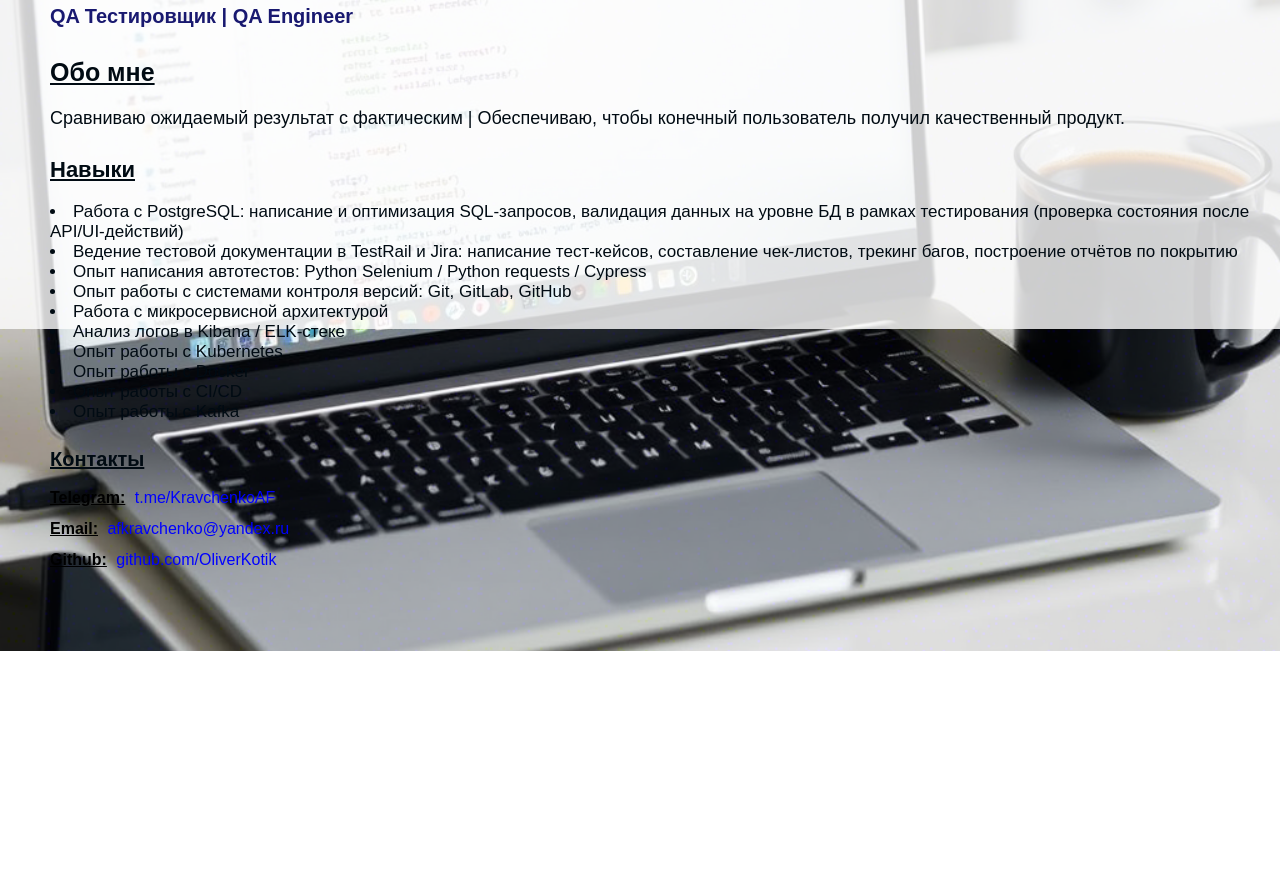
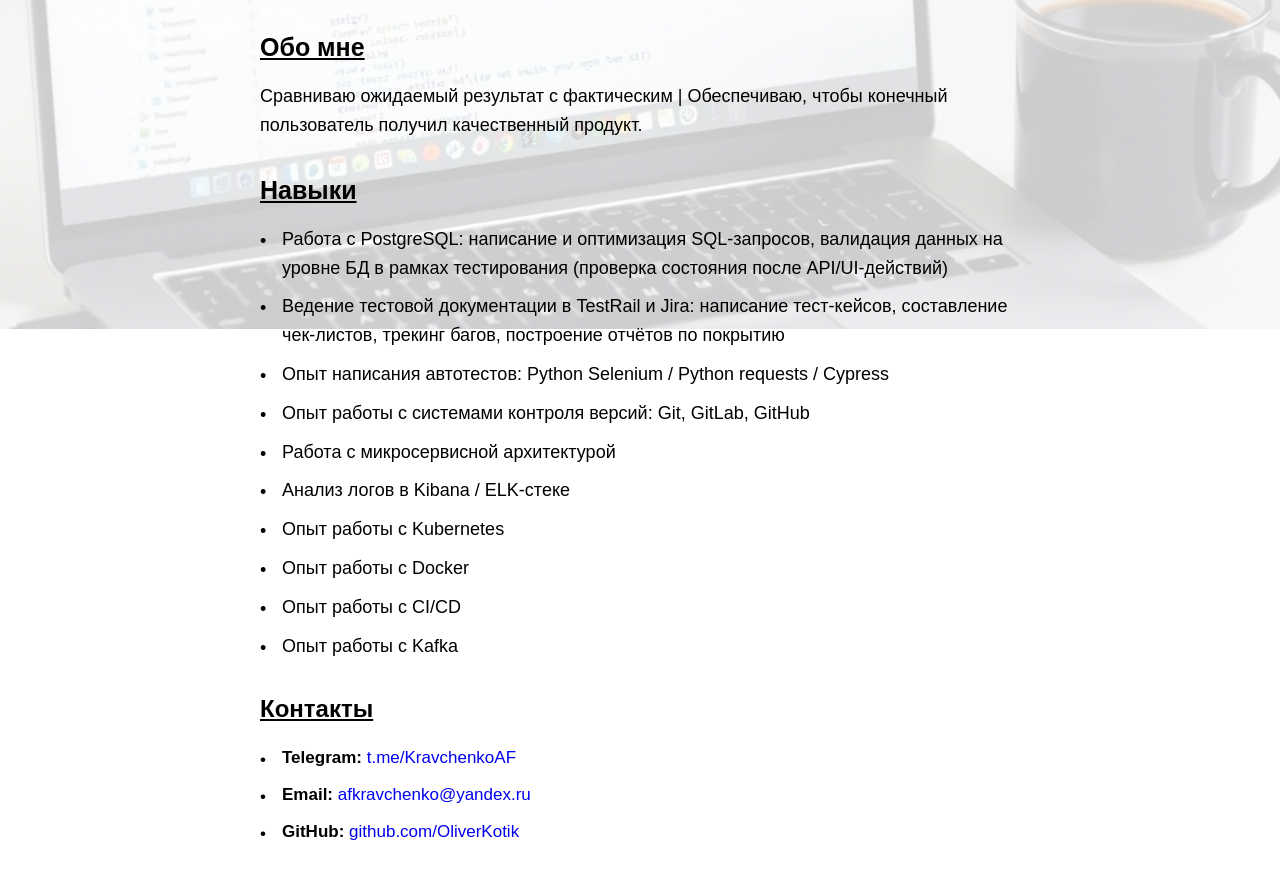
Before and after one commit to OliverKotik/my-website-test-, a plain HTML site: page index.html in a window 1280 px wide. Shown: the part 471-1366 px from the top of the page. Before the commit the page ends 1122 px from the top, so only its background shows below. Drawn offline with Linux system fonts and the light colour scheme.

Commit message:
Версия_от_10.11.2025

```diff
--- a/index.html
+++ b/index.html
@@ -2,55 +2,48 @@
 <html lang="ru">
 <head>
     <meta charset="UTF-8">
-    <title>Кравченко Александр - QA Тестировщик</title>
+    <meta name="viewport" content="width=device-width, initial-scale=1.0">
+    <title>Кравченко Александр — QA Тестировщик</title>
+    <link rel="stylesheet" href="stile.css">
 </head>
-<link rel="stylesheet" href="stile.css">
 <body>
-    <a href="https://t.me/KravchenkoAF" target="_blank" style="text-decoration: none;">
-    <button id="bb1">
-        <img src="111.jpg" alt="Фото не загрузилось">
-    </button>
-    </a>
-    <h1 id="hh1">Кравченко Александр</h1>
-    <p id="pp1"><strong>QA Тестировщик | QA Engineer </strong></p>
+    <main class="container">
+        <a href="https://t.me/KravchenkoAF" class="avatar-link" target="_blank">
+            <img src="111.jpg" alt="Кравченко Александр — QA Engineer" class="avatar">
+        </a>
 
-    <div>
-        <h2 id="hh2">Обо мне</h2>
-        <p id="pp2">Сравниваю ожидаемый результат с фактическим | Обеспечиваю, чтобы конечный пользователь получил качественный продукт.</p>
-    </div>
+        <h1 class="name">Кравченко Александр</h1>
+        <p class="role"><strong>QA Тестировщик | QA Engineer</strong></p>
 
-    <div>
-        <h2 id="hh3">Навыки</h2>
-            <li class="ll1">Работа с PostgreSQL: написание и оптимизация SQL-запросов, валидация данных на уровне БД в рамках тестирования (проверка состояния после API/UI-действий)</li>
-            <li class="ll1">Ведение тестовой документации в TestRail и Jira: написание тест-кейсов, составление чек-листов, трекинг багов, построение отчётов по покрытию</li>
-            <li class="ll1">Опыт написания автотестов: Python Selenium / Python requests / Cypress</li>
-            <li class="ll1">Опыт работы с системами контроля версий: Git, GitLab, GitHub</li>
-            <li class="ll1">Работа с микросервисной архитектурой</li>
-            <li class="ll1">Анализ логов в Kibana / ELK-стеке</li>
-            <li class="ll1">Опыт работы с Kubernetes</li>
-            <li class="ll1">Опыт работы с Docker</li>
-            <li class="ll1">Опыт работы с CI/CD</li>
-            <li class="ll1">Опыт работы с Kafka</li>
-    </div>
+        <section class="about">
+            <h2>Обо мне</h2>
+            <p>Сравниваю ожидаемый результат с фактическим | Обеспечиваю, чтобы конечный пользователь получил качественный продукт.</p>
+        </section>
 
-    <div>
-    <h2 id="hh4">Контакты</h2>
-        <li class="ll2">
-            <strong>Telegram:</strong>
-            <a href="https://t.me/KravchenkoAF" target="_blank">t.me/KravchenkoAF</a>
-        </li>
-        <li class="ll2">
-            <strong>Email:</strong>
-            <a href="mailto:afkravchenko@yandex.ru" target="_blank">afkravchenko@yandex.ru</a>
-        </li>
-        <li class="ll2">
-            <strong>Github:</strong>
-            <a href="https://github.com/OliverKotik " target="_blank">github.com/OliverKotik</a>
-        </li>
-</div>
+        <section class="skills">
+            <h2>Навыки</h2>
+            <ul>
+                <li>Работа с PostgreSQL: написание и оптимизация SQL-запросов, валидация данных на уровне БД в рамках тестирования (проверка состояния после API/UI-действий)</li>
+                <li>Ведение тестовой документации в TestRail и Jira: написание тест-кейсов, составление чек-листов, трекинг багов, построение отчётов по покрытию</li>
+                <li>Опыт написания автотестов: Python Selenium / Python requests / Cypress</li>
+                <li>Опыт работы с системами контроля версий: Git, GitLab, GitHub</li>
+                <li>Работа с микросервисной архитектурой</li>
+                <li>Анализ логов в Kibana / ELK-стеке</li>
+                <li>Опыт работы с Kubernetes</li>
+                <li>Опыт работы с Docker</li>
+                <li>Опыт работы с CI/CD</li>
+                <li>Опыт работы с Kafka</li>
+            </ul>
+        </section>
 
-    <div>
-        <p id="pp3"></p>
-    </div>
+        <section class="contacts">
+            <h2>Контакты</h2>
+            <ul>
+                <li><strong>Telegram:</strong> <a href="https://t.me/KravchenkoAF" target="_blank">t.me/KravchenkoAF</a></li>
+                <li><strong>Email:</strong> <a href="mailto:afkravchenko@yandex.ru">afkravchenko@yandex.ru</a></li>
+                <li><strong>GitHub:</strong> <a href="https://github.com/OliverKotik" target="_blank">github.com/OliverKotik</a></li>
+            </ul>
+        </section>
+    </main>
 </body>
 </html>
--- a/stile.css
+++ b/stile.css
@@ -1,126 +1,165 @@
- body {
+* {
     margin: 0;
     padding: 0;
-          background-image: url(222.jpg);
+    box-sizing: border-box;
+}
+
+body {
+    font-family: Arial, sans-serif;
+    color: #000;
+    line-height: 1.6;
+    padding: env(safe-area-inset-top) env(safe-area-inset-right) env(safe-area-inset-bottom) env(safe-area-inset-left);
+    min-height: 100vh;
+    position: relative;
+    font-size: 17px; /* ← базовый размер: +1px */
+}
+
+/* Единственный фон — через ::before */
+body::before {
+    content: '';
+    position: fixed;
+    top: 0; left: 0; right: 0; bottom: 0;
+    background-image: url('222.jpg');
     background-size: cover;
     background-position: center;
+    background-attachment: fixed;
     background-repeat: no-repeat;
-        }
-        body::before {
-        content: "";
-        position: fixed;
-        top: 0;
-        left: 0;
-        width: 100%;
-        height: 100%;
-        background-color: rgba(255, 255, 255, 0.8);
+    opacity: 0.2;
     z-index: -1;
 }
 
-  #hh1 {
-            font-family: Fira Sans, sans-serif;
-            font-size: 40px;
-            color: #191970;
-            padding: 0px 0px 0px 50px;
+.container {
+    max-width: 800px;
+    margin: 0 auto;
+    padding: 20px 20px 40px;
 }
 
-  #pp1 {
-            font-family: Fira Sans, sans-serif;
-            font-size: 20px;
-            color: #191970;
-            padding: 0px 0px 0px 50px;
+/* Аватар — 300×300 px, по левому краю */
+.avatar-link {
+    display: block;
+    width: 300px;
+    height: 300px;
+    margin: 30px 0 30px;
+    border-radius: 50%;
+    overflow: hidden;
+    box-shadow: 0 6px 20px rgba(0,0,0,0.3);
+    transition: transform 0.3s, box-shadow 0.3s;
 }
 
-  #hh2 {
-            font-family: Fira Sans, sans-serif;
-            font-size: 25px;
-            color: #010B13;
-            padding: 10px 0px 0px 50px;
+.avatar-link:hover {
+    transform: scale(1.03);
+    box-shadow: 0 10px 30px rgba(0,0,0,0.4);
+}
+
+.avatar {
+    width: 100%;
+    height: 100%;
+    object-fit: cover;
+    display: block;
+}
+
+/* === ШРИФТ +1px === */
+.name {
+    font-size: 30px; /* было 28px */
+    margin: 10px 0 5px;
+    color: #191970;
+}
+
+.role {
+    font-size: 22px; /* было 18px */
+    margin-bottom: 30px;
+    font-weight: bold;
+    color: #191970;
+}
+
+h2 {
+    font-size: 25px; /* было 24px */
+    margin: 30px 0 15px;
+    color: #000;
     text-decoration: underline;
 }
 
-  #pp2 {
-            font-family: Fira Sans, sans-serif;
-            font-size: 18px;
-            color: #010B13;
-            padding: 0px 0px 0px 50px;
+/* Основной текст и навыки — +1px */
+p,
+.skills li {
+    font-size: 18px; /* было 17px */
 }
 
-  #hh3 {
-            font-family: Fira Sans, sans-serif;
-            font-size: 22px;
-            color: #010B13;
-            padding: 10px 0px 0px 50px;
+/* === КОНТАКТЫ — БЕЗ ИЗМЕНЕНИЙ (остаётся 17px) === */
+.contacts h2 {
+    font-size: 24px; /* без +1px */
+}
+
+.contacts li {
+    font-size: 17px; /* ← как было */
+}
+
+/* Списки — общий стиль */
+ul {
+    list-style: none;
+    padding-left: 0;
+}
+
+ul li {
+    margin-bottom: 10px;
+    padding-left: 22px;
+    position: relative;
+}
+
+ul li::before {
+    content: '•';
+    color: #000;
+    position: absolute;
+    left: 0;
+    top: 2px;
+}
+
+/* Ссылки — единый синий цвет */
+a {
+    color: #0000ee;
+    text-decoration: none;
+}
+
+a:hover {
     text-decoration: underline;
 }
 
-  .ll1 {
-            font-family: Fira Sans, sans-serif;
-            font-size: 17px;
-            color: #010B13;
-            padding: 0px 0px 0px 50px;
+a:visited {
+    color: #0000ee;
 }
 
-  #hh4 {
-            font-family: Fira Sans, sans-serif;
-            font-size: 20px;
-            color: #010B13;
-            padding: 10px 0px 0px 50px;
-            text-decoration: underline;
+/* Адаптивность — шрифты тоже +1px на мобильных */
+@media (max-width: 768px) {
+    .avatar-link {
+        width: 240px;
+        height: 240px;
+    }
+    .container {
+        padding: 15px;
+    }
+    body::before {
+        background-size: contain;
+        background-attachment: scroll;
+    }
+    .name { font-size: 25px; }    /* было 24px */
+    .role { font-size: 17px; }    /* было 16px */
+    h2 { font-size: 23px; }       /* было 22px */
+    p, .skills li { font-size: 17px; } /* было 16px */
+    /* контакты — без изменений */
+    .contacts h2 { font-size: 22px; }
+    .contacts li { font-size: 16px; } /* ← оставлено как было на мобилке */
 }
 
-  .ll2 {
-    list-style: none;
-    margin-bottom: 12px;
-    font-family: Arial, sans-serif;
-    padding: 1px 0px 0px 50px;
+@media (max-width: 480px) {
+    .avatar-link {
+        width: 200px;
+        height: 200px;
     }
-
-  .ll2 strong
-        {
-    font-weight: bold;
-    text-decoration: underline;
-    margin-right: 5px;
+    .name { font-size: 25px; }    /* было 24px → +1 */
+    .role { font-size: 17px; }    /* было 16px → +1 */
+    h2 { font-size: 23px; }       /* было 22px → +1 */
+    p, .skills li { font-size: 17px; } /* было 16px → +1 */
+    /* контакты — без +1 */
+    .contacts h2 { font-size: 22px; }
+    .contacts li { font-size: 16px; }
 }
-
- .ll2 a
-        {
-    color: blue;
-    text-decoration: none;
-    font-weight: normal;
-        }
-
- .ll2 a:hover
-        {
-    text-decoration: underline;
-        }
-
-   #pp3 {
-            padding: 0px 50px 50px 50px;
-        }
-
-  #bb1 {
-
-            padding: 0px 0px 0px 0px;
-            margin: 20px 0px 0px 50px;
-        }
-
-  #bb1 img {
-            width: 350px;
-            height: 350px;
-            border-radius: 50%;
-            object-fit: cover;
-            transition: transform 0.3s ease;
-            border-radius: 50%;
-        }
-
-   #bb1 {
-           border: 2px solid #1034A6;
-           border-radius: 50%;
-        }
-
-   #bb1:hover
-        {
-        border-color: #002244;
-        box-shadow: 0 0 20px rgba(0, 34, 68, 0.5);
-        }
```
Lines whose indentation alone changed are shown as unchanged.
